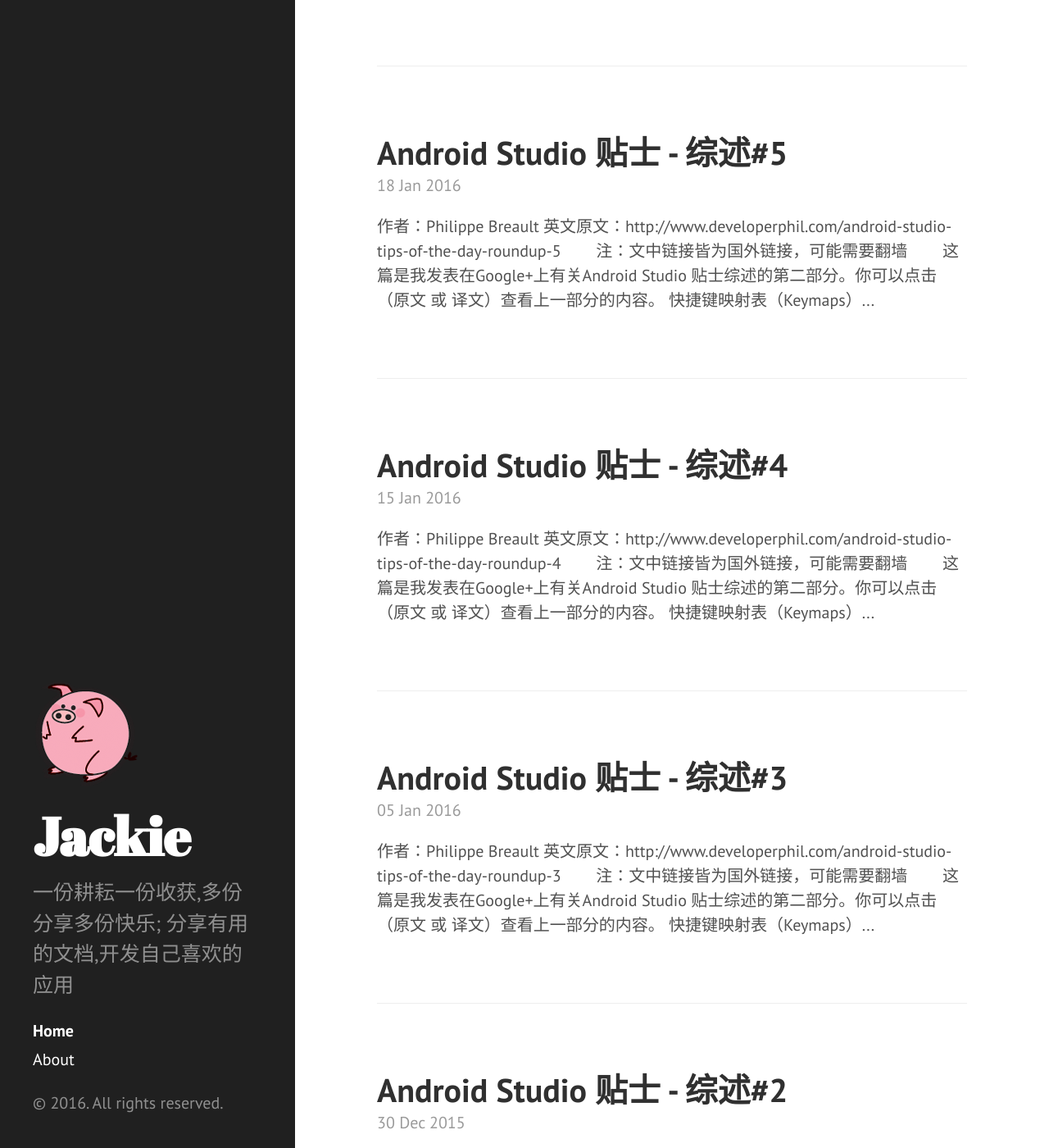
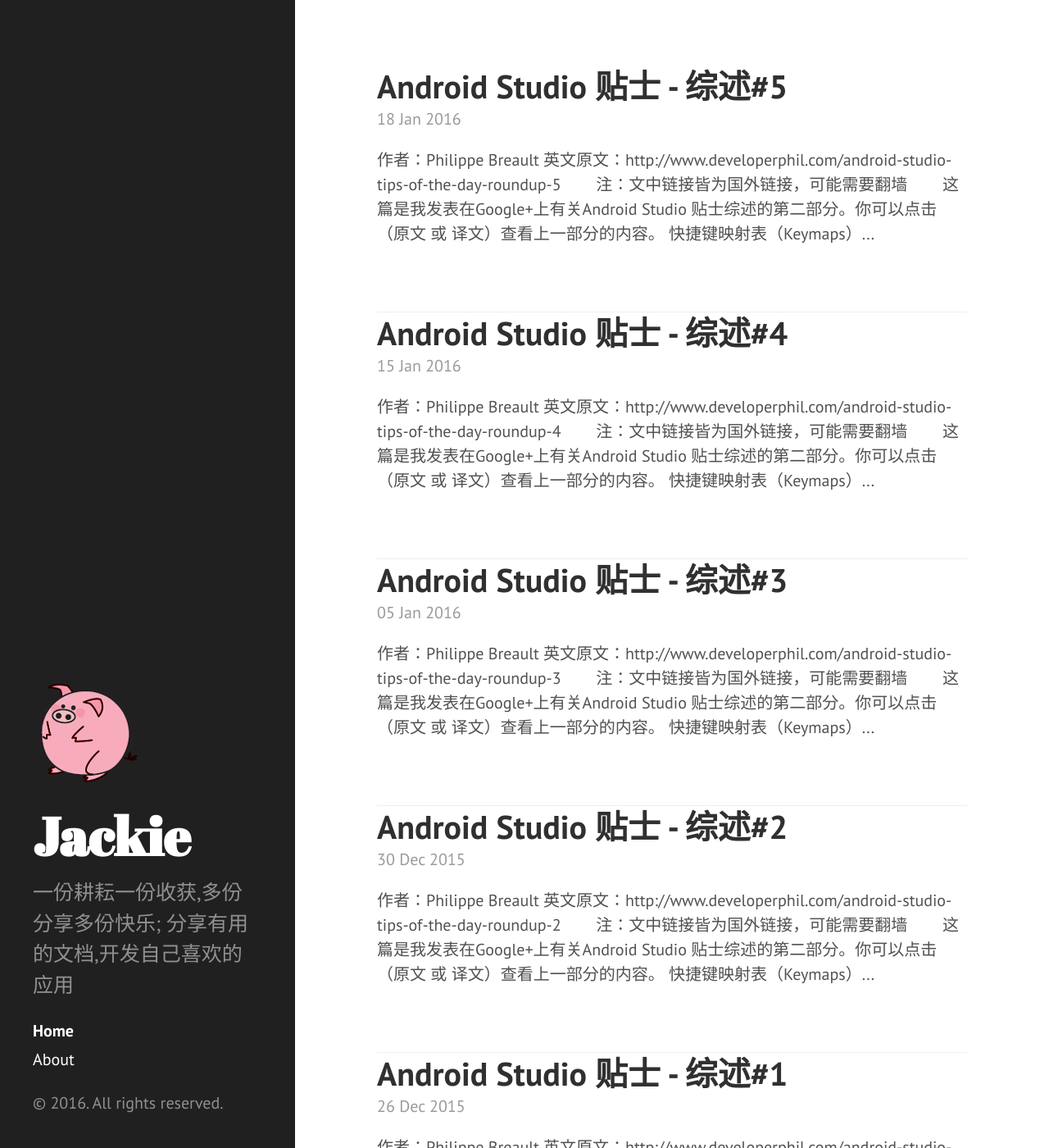
Before and after one commit to Jackie880823/Jackie880823.github.io, a Jekyll site: the page built from index.html, in a window 1280 px wide and 1400 px high. Shown: the whole window at 82% size. Built offline with Jekyll 4.4.1, drawn with Linux system fonts in a browser that asks for light colours; Markdown is read by kramdown in place of the engine named in the settings; the list of posts is cut into pages by our own code.

Commit message:
列表中添加横线,区分每个item

```diff
--- a/index.html
+++ b/index.html
@@ -5,8 +5,6 @@
 
 <div class="posts">
   {% for post in paginator.posts %}
-  <div class="related">
-  </div>
   <div class="post">
     <h1 class="post-title">
       <a href="{{ post.url }}">
@@ -18,10 +16,9 @@
 
     {{ post.content | strip_html | truncatewords:10 }}
   </div>
+  <div class="post-list-item">
+  </div>
   {% endfor %}
-</div>
-
-<div class="related">
 </div>
 
 <div class="pagination">
--- a/public/css/poole.css
+++ b/public/css/poole.css
@@ -333,6 +333,11 @@
   margin-bottom: 4em;
 }
 
+/*Blog post list item */
+.post-list-item {
+  border-top: 1px solid #eee;
+}
+
 /* Blog post or page title */
 .page-title,
 .post-title,
```
